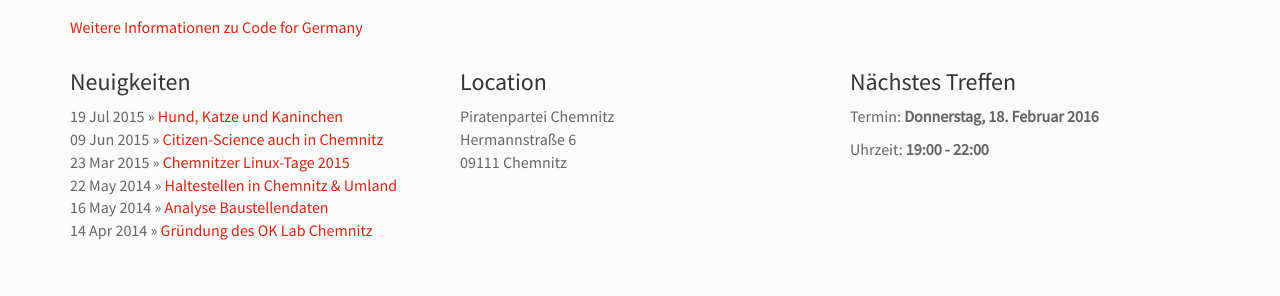
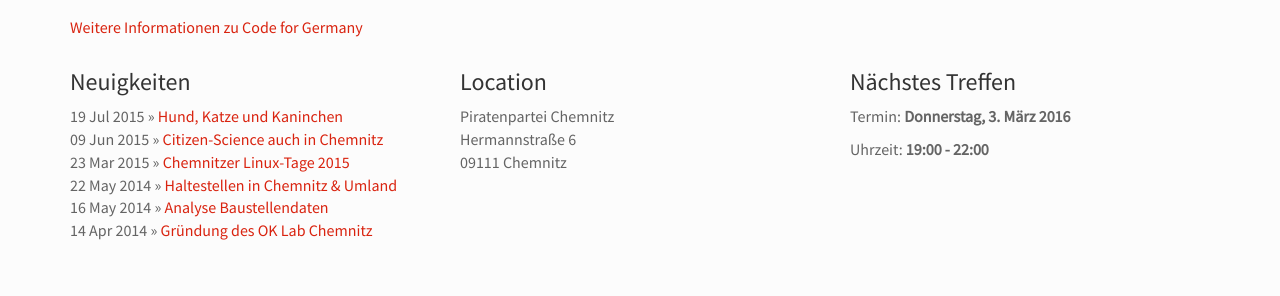
Before and after one commit to CodeforChemnitz/codeforchemnitz.github.io, a Jekyll site: the page built from index.html, in a window 1280 px wide and 900 px high, scrolled down 491 px. Shown: the part 154-450 px from the top of the window. Built offline with Jekyll 4.4.1, drawn with Linux system fonts in a browser that asks for light colours; Markdown is read by kramdown in place of the engine named in the settings.

Commit message:
"event updated"

```diff
--- a/_data/treffen.yml
+++ b/_data/treffen.yml
@@ -1,7 +1,7 @@
 # comment day to have a "unknown event date" message
 day: Donnerstag
-day-nr: 18
-month: Februar 2016
+day-nr: 03
+month: März 2016
 time: "19:00 - 22:00"
 #
 #location: Altes Heizhaus im Innenhof der TU Chemnitz, Str. der Nationen 62
```
